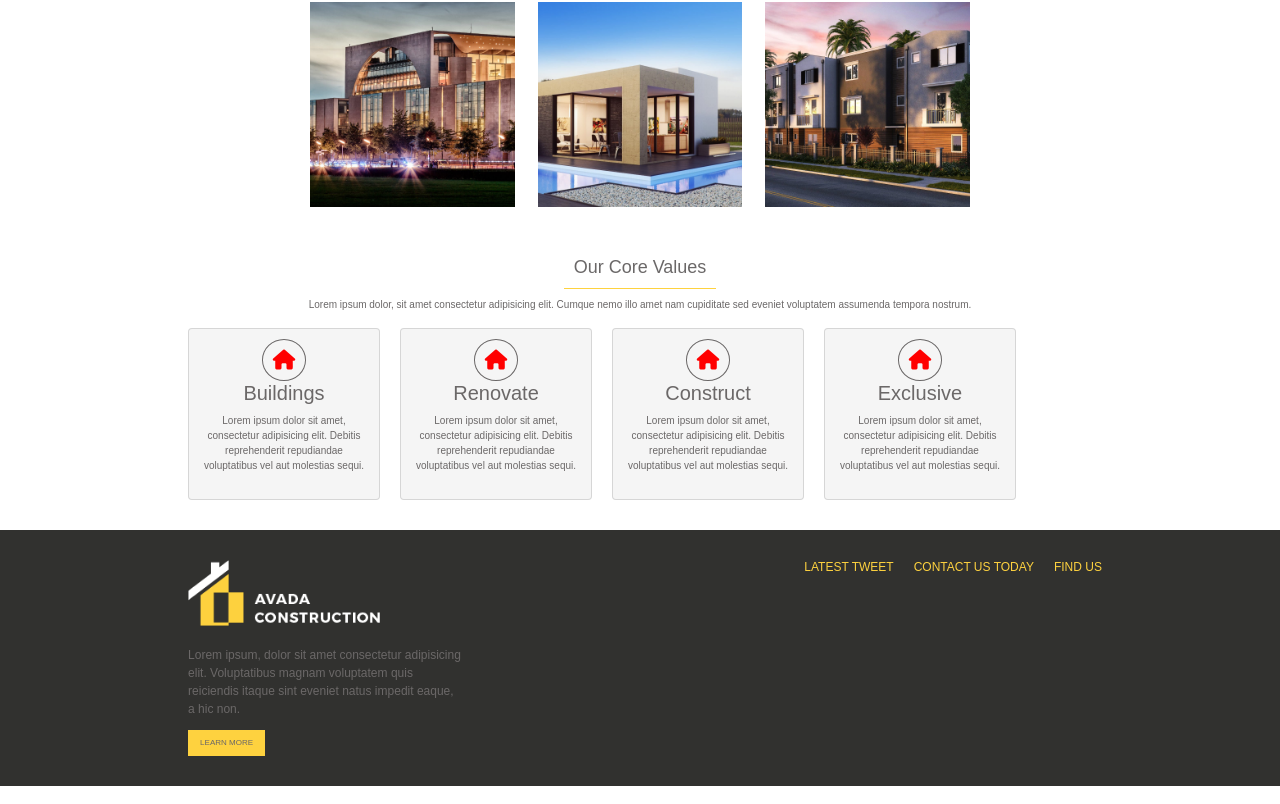
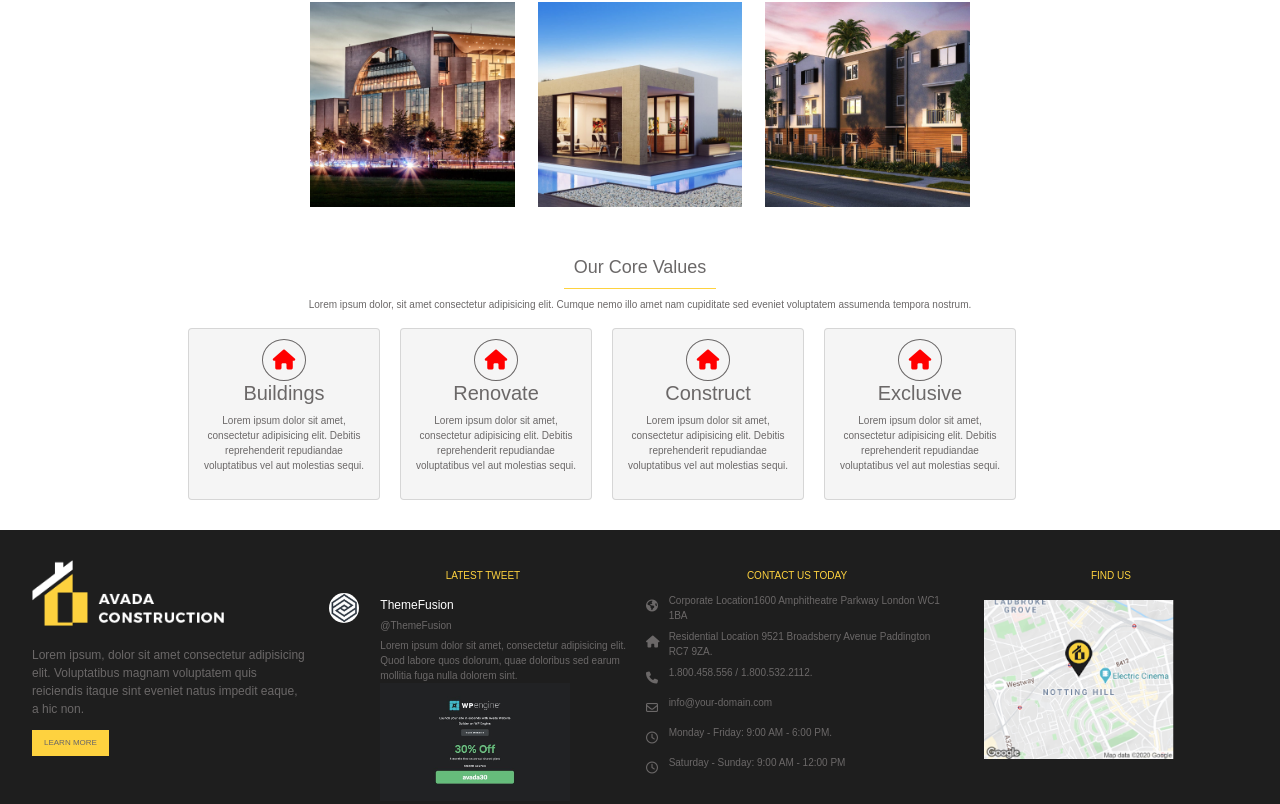
Before and after one commit to Maria210194/proj-html-vuejs, a Vue app: page / in a window 1280 px wide. Shown: the part 1186-1990 px from the top of the page. Built offline with nearby package versions, Linux system fonts and the light colour scheme.

Commit message:
footer done

```diff
--- a/src/App.vue
+++ b/src/App.vue
@@ -37,24 +37,4 @@ export default {
 
 <style lang="scss">
 @import "@/assets/style/generals";
-.info-container .iconsColorate {
-  color: red;
-  &:hover {
-    color: #fed23f;
-    background-color: #f5f5f5;
-  }
-  h5 {
-    color: #6b6868;
-  }
-  p {
-    color: #6b6868;
-  }
-}
-.title-Props {
-  h5 {
-    color: #fed23f;
-    font-size: 12px;
-    margin: 30px 10px;
-  }
-}
 </style>
--- a/src/assets/style/generals.scss
+++ b/src/assets/style/generals.scss
@@ -55,3 +55,50 @@ body {
         color: #6b6868;
     }
 }
+
+// peprsonalizzazione section icone colorate
+
+.info-container .iconsColorate {
+    color: red;
+
+    &:hover {
+        color: #fed23f;
+        background-color: #f5f5f5;
+    }
+
+    h5 {
+        color: #6b6868;
+    }
+
+    p {
+        color: #6b6868;
+    }
+}
+
+// personalizzazione titoli del footer
+
+.title-Props {
+    margin: 0px auto;
+    height: fit-content;
+
+
+    .single-section {
+        padding: 40px 10px 0;
+
+    }
+
+    h5 {
+        color: #fed23f;
+        font-size: 10px;
+        text-align: center;
+    }
+}
+
+// personalizzo cotatti footer
+.fontSmall {
+    font-size: 10px;
+}
+
+.contactIcon {
+    font-size: 12px;
+}
--- a/src/components/FooterComponent.vue
+++ b/src/components/FooterComponent.vue
@@ -9,10 +9,94 @@
       </p>
       <button class="btn-orange">Learn more</button>
     </div>
-    <div class="title-Props d-flex">
-      <h5 v-for="(element, index) in link" :key="index">
-        {{ element.name }}
-      </h5>
+    <div class="secondSection col-9">
+      <div class="title-Props d-flex">
+        <h5
+          v-for="(element, index) in link"
+          :key="index"
+          class="single-section col-4"
+        >
+          {{ element.name }}
+        </h5>
+      </div>
+      <div class="d-flex">
+        <div class="infoFooter d-flex col-4">
+          <div class="col-2">
+            <img
+              class="logoFusion"
+              src="@/assets/images/3a74ce3d0532b7773b174c45ca3bd05a_normal.png"
+              alt=""
+            />
+          </div>
+          <div class="themeFusion col-10">
+            <h6>ThemeFusion</h6>
+            <p>@ThemeFusion</p>
+            <p>
+              Lorem ipsum dolor sit amet, consectetur adipisicing elit. Quod
+              labore quos dolorum, quae doloribus sed earum mollitia fuga nulla
+              dolorem sint.
+            </p>
+            <img src="@/assets/images/En2TRxLW4AEiWUN.jpeg" alt="" />
+          </div>
+        </div>
+        <div class="col-4">
+          <div class="infoFooter d-flex">
+            <div class="col-1">
+              <i class="fa-solid fa-earth-americas contactIcon"></i>
+            </div>
+            <div class="col-11">
+              <p class="fontSmall">
+                Corporate Location1600 Amphitheatre Parkway London WC1 1BA
+              </p>
+            </div>
+          </div>
+          <div class="infoFooter d-flex">
+            <div class="col-1">
+              <i class="fa-solid fa-house contactIcon"></i>
+            </div>
+            <div class="col-11">
+              <p class="fontSmall">
+                Residential Location 9521 Broadsberry Avenue Paddington RC7 9ZA.
+              </p>
+            </div>
+          </div>
+          <div class="infoFooter d-flex">
+            <div class="col-1">
+              <i class="fa-solid fa-phone contactIcon"></i>
+            </div>
+            <div class="col-11">
+              <p class="fontSmall">1.800.458.556 / 1.800.532.2112.</p>
+            </div>
+          </div>
+          <div class="infoFooter d-flex">
+            <div class="col-1">
+              <i class="fa-regular fa-envelope contactIcon"></i>
+            </div>
+            <div class="col-11">
+              <p class="fontSmall">info@your-domain.com</p>
+            </div>
+          </div>
+          <div class="infoFooter d-flex">
+            <div class="col-1">
+              <i class="fa-regular fa-clock contactIcon"></i>
+            </div>
+            <div class="col-11">
+              <p class="fontSmall">Monday - Friday: 9:00 AM - 6:00 PM.</p>
+            </div>
+          </div>
+          <div class="infoFooter d-flex">
+            <div class="col-1">
+              <i class="fa-regular fa-clock contactIcon"></i>
+            </div>
+            <div class="col-11">
+              <p class="fontSmall">Saturday - Sunday: 9:00 AM - 12:00 PM</p>
+            </div>
+          </div>
+        </div>
+        <div class="infoFooter mapConteiner col-4">
+          <img class="map" src="@/assets/images/map.png" alt="" />
+        </div>
+      </div>
     </div>
   </div>
 </template>
@@ -28,7 +112,7 @@ export default {
 
 <style lang="scss" scoped>
 .container-fluid {
-  background-color: #31312f;
+  background-color: #1e1e1e;
   color: #6b6868;
   margin-top: 30px;
   .btn-orange {
@@ -49,5 +133,44 @@ export default {
       margin: 0 0 10px;
     }
   }
+  .single-section {
+    height: fit-content;
+  }
+  .infoFooter {
+    padding: 3px;
+    .map {
+      width: 190px;
+    }
+  }
+  .logoFusion {
+    width: 30px;
+    border-radius: 50%;
+  }
+
+  .themeFusion {
+    h6 {
+      padding-top: 5px;
+      color: white;
+      font-size: 12px;
+      margin: 0 auto;
+    }
+    p {
+      font-size: 10px;
+      margin: 5px 0 auto;
+    }
+    img {
+      width: 190px;
+      border-radius: 0;
+    }
+  }
+  .fontSmall {
+    margin: 0;
+  }
+  .mapConteiner {
+    padding: 10px 30px;
+  }
+  .contactIcon {
+    padding: 0 0 3px 3px;
+  }
 }
 </style>
```
Also changed, not shown: src/assets/images/map.png (added).
